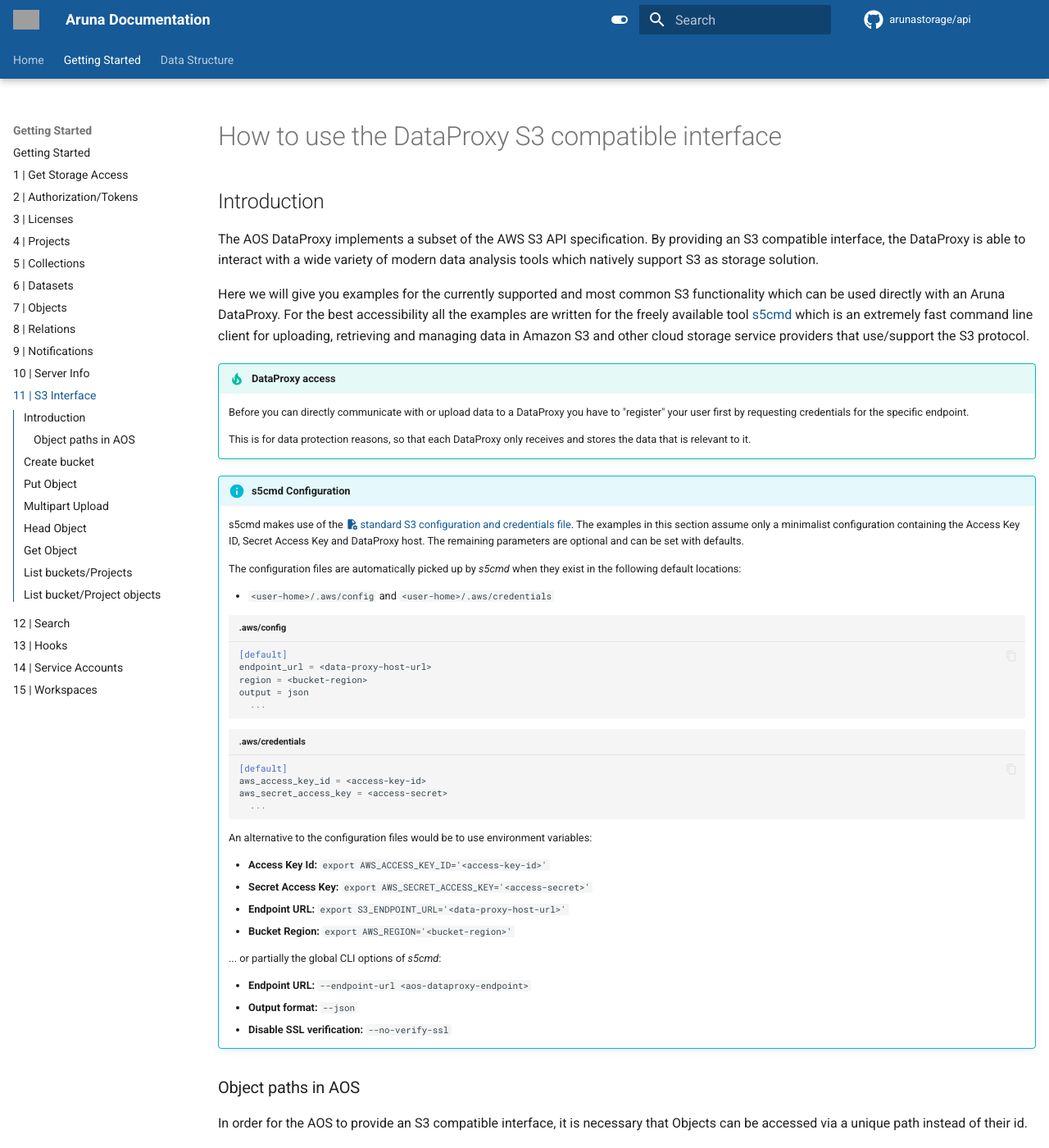
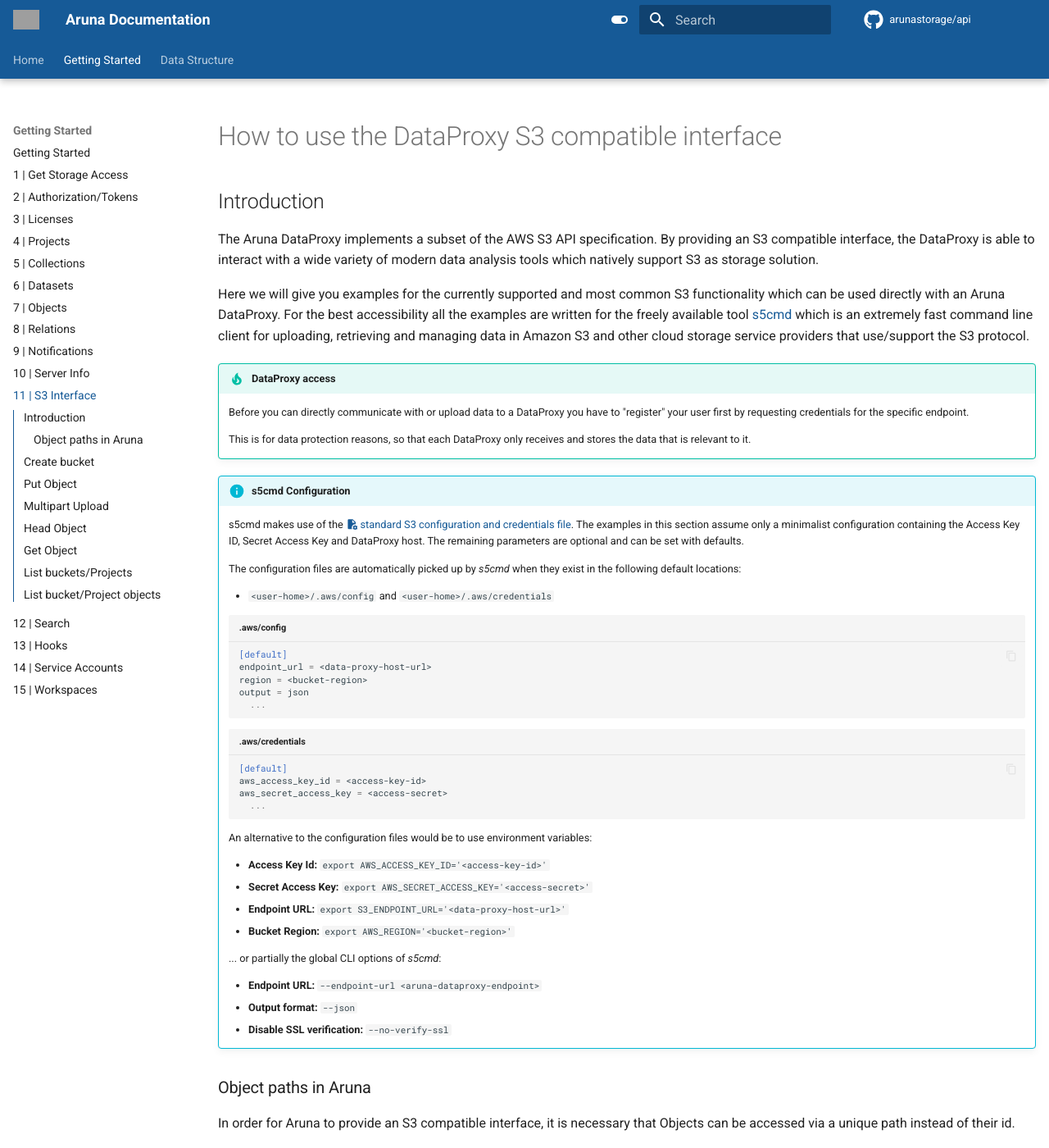
Before and after one commit to ArunaStorage/documentation, an MkDocs documentation site: the page built from docs/get_started/basic_usage/11_How-To-S3-Interface.md, in a window 1280 px wide and 1400 px high. Shown: the whole window at 82% size. Built offline with MkDocs 1.6.1 and Material for MkDocs 9.7.7, drawn with Linux system fonts in a browser that asks for light colours; comment, search, counter and statistics services are not loaded; the version menu is left out; some of the changed text lies outside the part shown; grey boxes are pictures that could not be loaded.

```diff
--- a/docs/get_started/basic_usage/11_How-To-S3-Interface.md
+++ b/docs/get_started/basic_usage/11_How-To-S3-Interface.md
@@ -3,7 +3,7 @@
 
 ## Introduction
 
-The AOS DataProxy implements a subset of the AWS S3 API specification. By providing an S3 compatible interface,
+The Aruna DataProxy implements a subset of the AWS S3 API specification. By providing an S3 compatible interface,
 the DataProxy is able to interact with a wide variety of modern data analysis tools which natively support S3 as storage solution.
 
 Here we will give you examples for the currently supported and most common S3 functionality which can be used directly with an Aruna DataProxy.
@@ -50,14 +50,14 @@
 
     ... or partially the global CLI options of *s5cmd*:
 
-    * **Endpoint URL:** `--endpoint-url <aos-dataproxy-endpoint>`
+    * **Endpoint URL:** `--endpoint-url <aruna-dataproxy-endpoint>`
     * **Output format:** `--json`
     * **Disable SSL verification:** `--no-verify-ssl`
 
 
-### Object paths in AOS
+### Object paths in Aruna
 
-In order for the AOS to provide an S3 compatible interface, it is necessary that Objects can be accessed via a unique path instead of their id.
+In order for Aruna to provide an S3 compatible interface, it is necessary that Objects can be accessed via a unique path instead of their id.
 
 Currently, this path complies with the standardized specifications of AWS S3 and are represented in the format
 `<project-name>/<collection-name>/<dataset-name>/<object-filename>` which resembles the S3 path-style `s3://bucket/key` where:
@@ -111,7 +111,7 @@
 
 ??? Abstract "Required permissions"
 
-    To create a new Project you only have to be a registered AOS user.
+    To create a new Project you only have to be a registered Aruna user.
 
 === ":simple-amazons3: s5cmd"
 
```
Also changed, not shown: other parts of docs/get_started/basic_usage/11_How-To-S3-Interface.md (+1 -1 lines).
